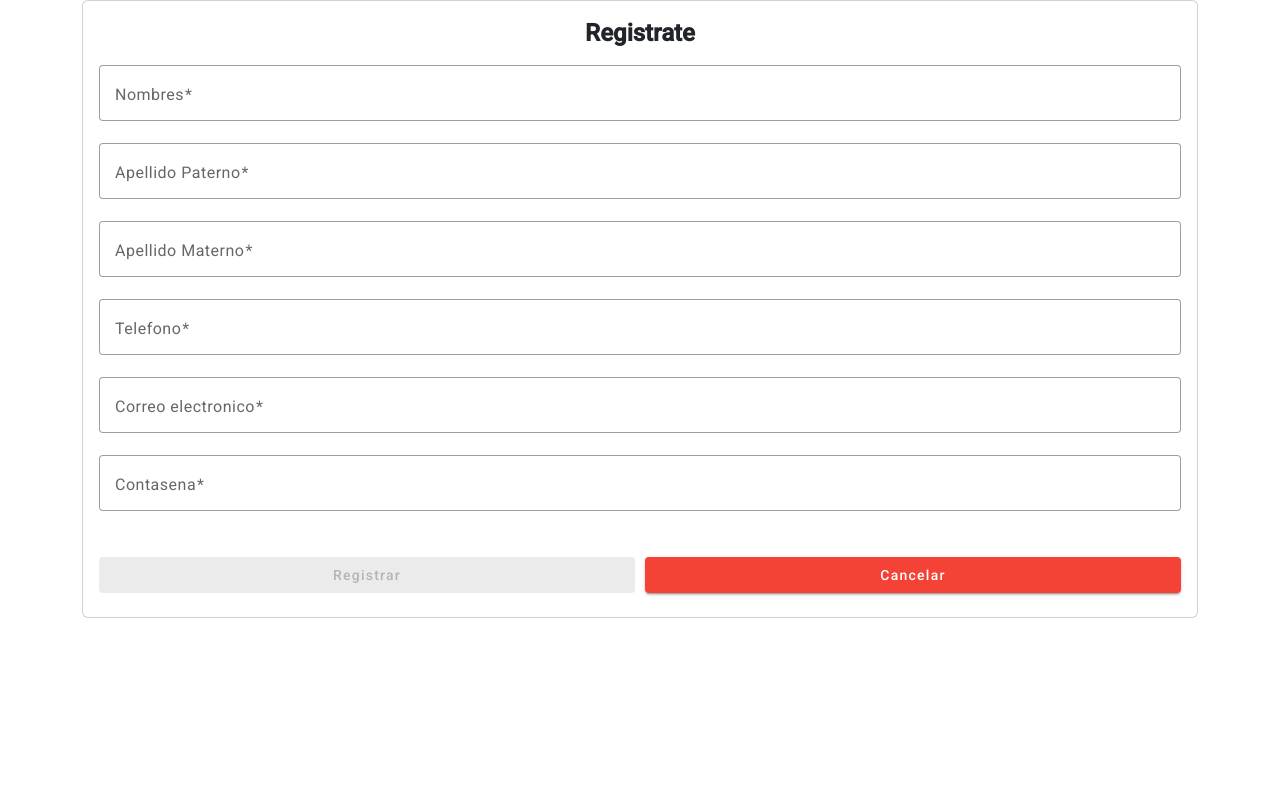
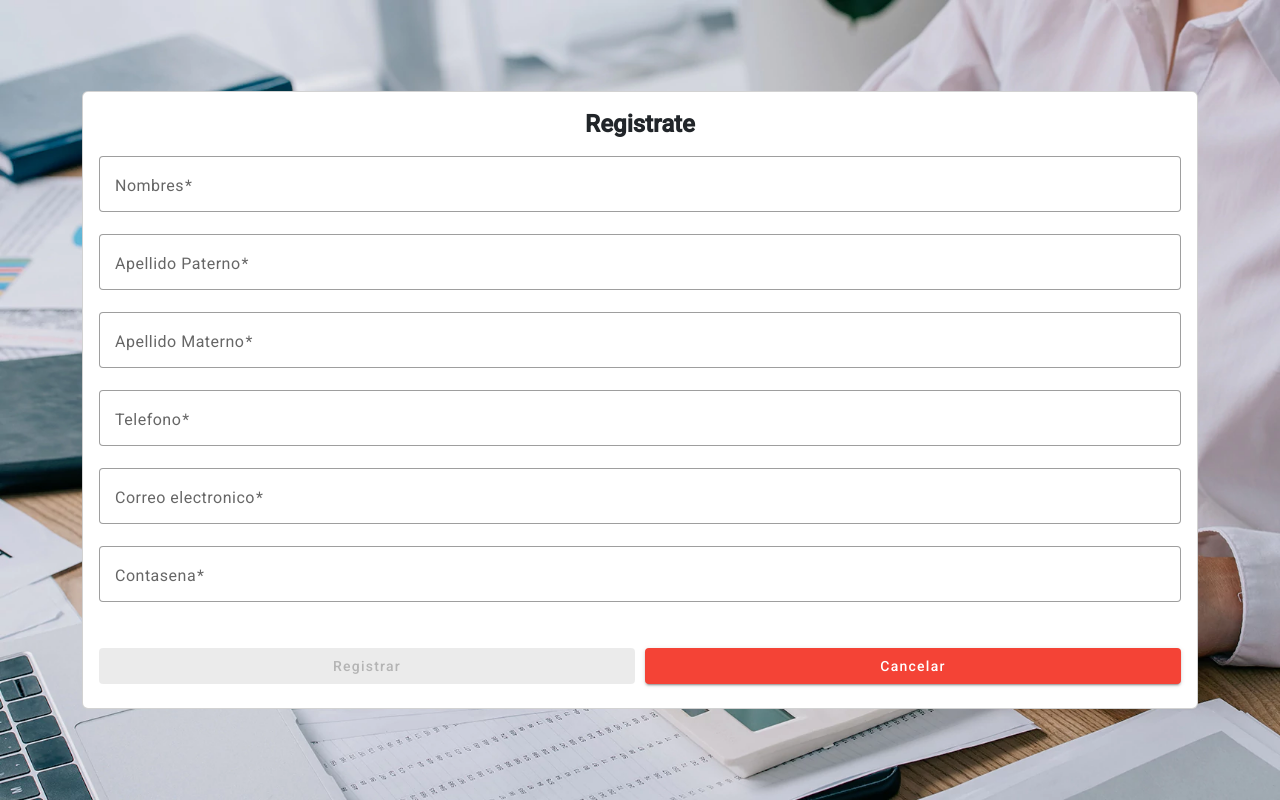
Before and after one commit to ismaelgonzales/imperialProvicional, an Angular app: page /registrate in a window 1280 px wide. Built offline with nearby package versions, Linux system fonts and the light colour scheme.

Commit message:
Mejora: estilos en registro

```diff
--- a/src/app/auth/register/register.component.html
+++ b/src/app/auth/register/register.component.html
@@ -1,3 +1,4 @@
+<div class="wrapper__principal">
     <div class="container">
         <div class="card login">
             <div class="card-body">
@@ -33,13 +34,16 @@
                             (keypress)="onlyNumber($event)"
                             matInput
                             type="phone"
-                        [maxLength]="9"
+                            [minlength]="constantsShared.minLengthTelefono"
+                            [maxlength]="constantsShared.maxLengthTelefono"
                             formControlName="telefono" />
                     </mat-form-field>
                     <mat-form-field>
                         <mat-label>Correo electronico</mat-label>
                         <input matInput type="email" formControlName="correo" />
-                    <mat-error>{{ constantsShared.MSG_ERROR_EMAIL }}</mat-error>
+                        <mat-error class="mb-2">{{
+                            constantsShared.MSG_ERROR_EMAIL
+                        }}</mat-error>
                     </mat-form-field>
                     <mat-form-field>
                         <mat-label>Contasena</mat-label>
@@ -47,8 +51,10 @@
                             matInput
                             type="password"
                             formControlName="contrasena" />
-                    <mat-error
-                        >*La contrasena minimo debe ser de
+                        <mat-error class="mb-2"
+                            >{{
+                                constantsShared.MSG_ERROR_MIN_LENGTH_CONTRASENA
+                            }}
                             {{ constantsShared.minLengthContrasena }}
                             caracteres</mat-error
                         >
@@ -74,3 +80,4 @@
             </div>
         </div>
     </div>
+</div>
--- a/src/app/auth/register/register.component.scss
+++ b/src/app/auth/register/register.component.scss
@@ -10,3 +10,12 @@
     color : #ff4646;
     font-weight: 600;
 }
+
+.wrapper__principal{
+    background-image: url('../../../assets/img/background-register.webp');
+    min-height: 100vh;
+	background-size: cover;
+	background-repeat: no-repeat;
+	display: flex;
+	align-items: center;
+}
--- a/src/app/auth/register/register.component.ts
+++ b/src/app/auth/register/register.component.ts
@@ -6,7 +6,8 @@ import { Router } from '@angular/router';
 import { IParamsRegistro } from './interfaces/registro.interface';
 import {
     minLengthContrasena,
-    minMaxLengthTelefono,
+    minLengthTelefono,
+    maxLengthTelefono,
 } from '../../shared/constants/datos.constants';
 
 @Component({
@@ -35,8 +36,8 @@ export class RegisterComponent {
                 '',
                 [
                     Validators.required,
-                    Validators.minLength(minMaxLengthTelefono),
-                    Validators.maxLength(minMaxLengthTelefono),
+                    Validators.minLength(minLengthTelefono),
+                    Validators.maxLength(maxLengthTelefono),
                 ],
             ],
             correo: ['', [Validators.required, Validators.email]],
--- a/src/app/shared/constants/datos.constants.ts
+++ b/src/app/shared/constants/datos.constants.ts
@@ -1,2 +1,3 @@
-export const minMaxLengthTelefono = 9;
+export const maxLengthTelefono = 13;
+export const minLengthTelefono = 9;
 export const minLengthContrasena = 8;
--- a/src/app/shared/constants/mensajes.constant.ts
+++ b/src/app/shared/constants/mensajes.constant.ts
@@ -1 +1,2 @@
 export const MSG_ERROR_EMAIL = `El formato del correo debe ser ejemplo@ejemplo.com`;
+export const MSG_ERROR_MIN_LENGTH_CONTRASENA = `*La contrasena debe tener minimo`;
```
Also changed, not shown: src/assets/img/background-register.webp (added). Lines whose indentation alone changed are shown as unchanged.
